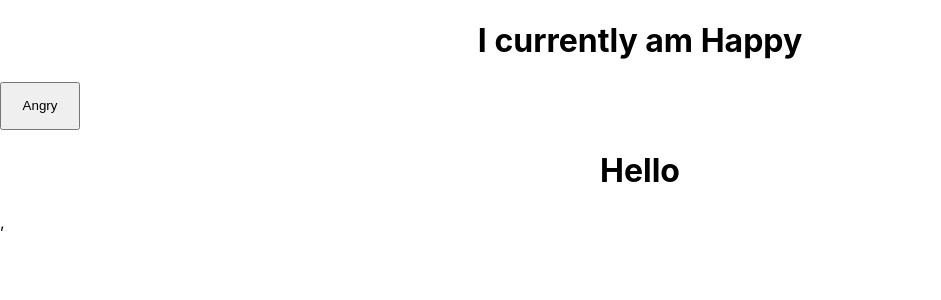
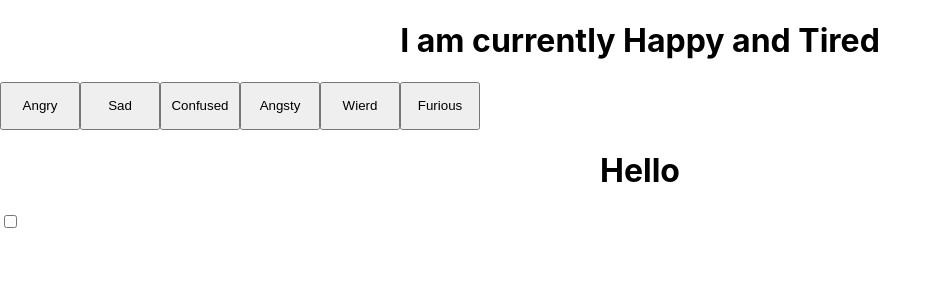
Before and after one commit to H12M54AM/react-essentials, a React (Create React App) app: page / in a window 1280 px wide. Shown: the top 300 px of the page, without its empty margins (0-941 px from the left). Built offline with nearby package versions, Linux system fonts and the light colour scheme.

Commit message:
Update App.js
Added the useState and useEffect into the code and made buttons that send a log into the browser, not the window itself. It allows people to press said emotion avaliable and record that state in the log

```diff
--- a/src/App.js
+++ b/src/App.js
@@ -1,4 +1,4 @@
-import React, {useState}from 'react';
+import React, {useState, useEffect}from 'react';
 import './App.css';
 
 
@@ -12,16 +12,48 @@ function Header() {
   );
 }
 
-function App() {
-  const [emotion, setEmotion] = useState('Happy');
+function Emotion() {
+    const [emotion, setEmotion] = useState('Happy');
+    const [secemotion, setSecEmotion] = useState('Tired');
+
+    useEffect(() => {
+      console.log(`It is ${emotion} around here!`)
+    }, [emotion]);
+    useEffect(() => {
+      console.log(`It is ${secemotion} around here!`)
+    }, [secemotion]);
 
   return (
     <>
       <h1>
-        I currently am {emotion}
+        I am currently {emotion} and {secemotion}
       </h1>
       <button onClick={() => setEmotion("Angry")}>Angry</button>
-      <Header />,
+      <button onClick={() => setEmotion("Sad")}>Sad</button>
+      <button onClick={() => setEmotion("Confused")}>Confused</button>
+
+      <button onClick={() => setSecEmotion("Angsty")}>Angsty</button>
+      <button onClick={() => setSecEmotion("Wierd")}>Wierd</button>
+      <button onClick={() => setSecEmotion("Furious")}>Furious</button>
+    </>
+  );
+}
+
+function CheckBox() {
+  return(
+    <>
+      <input type="checkbox"/>
+    </>
+  );
+}
+
+function App() {
+
+  return (
+    <>
+      <Emotion />
+      <Header />
+      <CheckBox />
     </>
   );
 }
```
